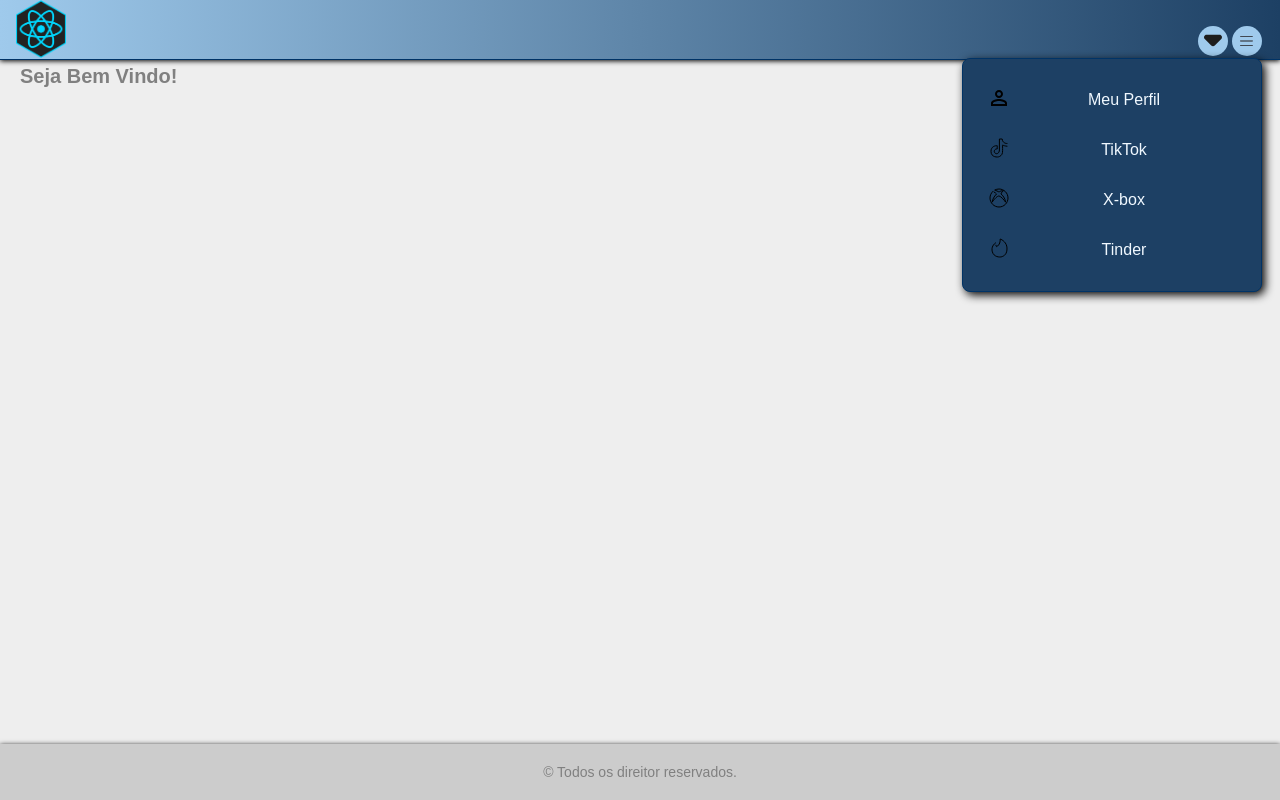
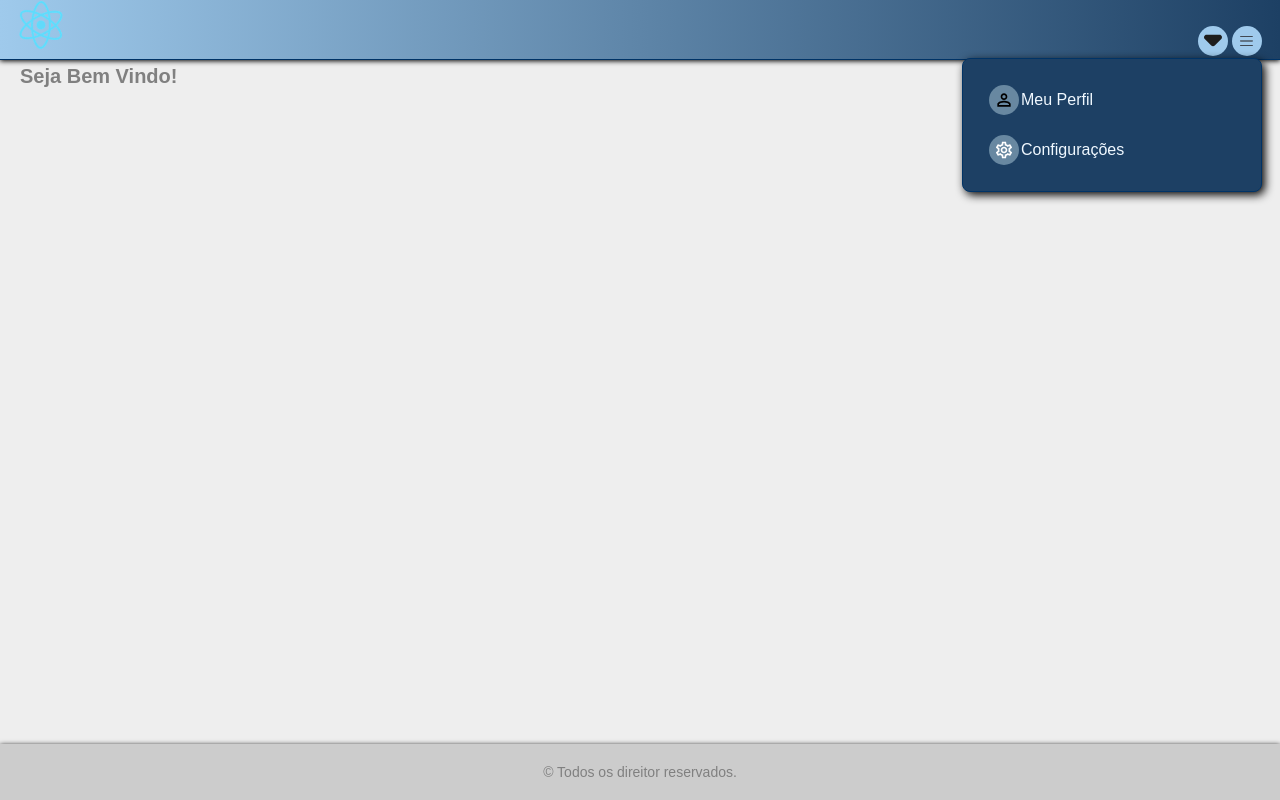
Before and after one commit to PabloHnunes/proj-inicial, a React (Create React App) app: page / in a window 1280 px wide. Both pictures are taken after a click on the link 1247 px from the left and 41 px from the top of the page. Built offline with nearby package versions, Linux system fonts and the light colour scheme.

Commit message:
finalizacao de dropdown

```diff
--- a/package.json
+++ b/package.json
@@ -14,6 +14,7 @@
     "react-dom": "^17.0.2",
     "react-router-dom": "^5.3.0",
     "react-scripts": "4.0.3",
+    "react-transition-group": "^4.4.2",
     "styled-components": "^5.3.1",
     "web-vitals": "^1.1.2"
   },
--- a/src/components/DropDownItem/index.js
+++ /dev/null
@@ -1,15 +0,0 @@
-import React from 'react';
-
-import { AreaDropItem, AreaSpanR, AreaSpanL } from '../DropDownItem/styled';
-
-function DropDrownItem(props){
-    return(
-        <AreaDropItem>
-            <AreaSpanL>{props.leftIcon}</AreaSpanL>
-                {props.children}
-            <AreaSpanR>{props.rightIcon}</AreaSpanR>
-        </AreaDropItem>
-    );
-}
-
-export default DropDrownItem;
--- a/src/components/DropDownItem/styled.js
+++ /dev/null
@@ -1,23 +0,0 @@
-import styled from 'styled-components';
-
-
-export const AreaDropItem = styled.a`
-    height: 50px;
-    display: flex;
-    align-items: center;
-    border-radius: var(--border-radius);
-    transition: background var(--speed);
-    padding: 0.5rem;
-    :hover{
-        background-color: var(--color-itens-bg);
-        color: #000000;
-    }
-`;
-
-export const AreaSpanR = styled.span`
-    margin-left: auto;
-`;
-
-export const AreaSpanL = styled.span`
-    margin-right: auto;
-`;
--- a/src/components/DropDownMenu/index.js
+++ b/src/components/DropDownMenu/index.js
@@ -1,34 +1,121 @@
-import React from 'react';
-import DropDrownItem from '../DropDownItem';
+import React, { useState } from 'react';
 
 import { ReactComponent as TikTok } from '../../assets/icons/tiktok.svg';
 import { ReactComponent as XBox } from '../../assets/icons/x-box.svg';
-import { ReactComponent as Tinder } from '../../assets/icons/tinder.svg';
+import { ReactComponent as Gear } from '../../assets/icons/gear-1.svg';
 import { ReactComponent as Arrow1 } from '../../assets/icons/arrow-1.svg';
 import { ReactComponent as Arrow2 } from '../../assets/icons/arrow-2.svg';
 import { ReactComponent as Arrow3 } from '../../assets/icons/arrow-3.svg';
 import { ReactComponent as Perfil } from '../../assets/icons/perfil-1.svg';
 
+import { CSSTransition } from 'react-transition-group';
 
 
-import { AreaDropMenu } from '../DropDownMenu/styled';
+
+import { AreaDropMenu, AreaMenu,AreaDropItem,AreaIconL,AreaIconR } from '../DropDownMenu/styled';
 
 function DropDrownMenu(){
+    const [ativo , setAtivo] = useState('main') ;
+    const [menuHeight, setMenuHeinght] = useState(null);
+
+    function calcHeight(el) {
+        const height = el.offsetHeigth;
+        setMenuHeinght(height);
+    }
+
+
+    function DropDrownItem( props ){
         return(
-        <AreaDropMenu>
+            <AreaDropItem href="#" onClick={() => props.goToMenu && setAtivo(props.goToMenu)}>
+                <AreaIconL>{props.leftIcon}</AreaIconL>
+                    {props.children}
+                <AreaIconR>{props.rightIcon}</AreaIconR>
+            </AreaDropItem>
+        );
+    }
 
-            <DropDrownItem leftIcon={<Perfil />} href="#">
+
+    return(
+        <AreaDropMenu style={{height: menuHeight}}>
+            <CSSTransition
+            in={ativo === 'main'}
+            unmountOnExit
+            timeout={500}
+            classNames='menu-primario'
+            onEnter={calcHeight}
+            >
+                <AreaMenu>
+                    <DropDrownItem
+                    leftIcon={<Perfil />}
+                    href="#">
                         Meu Perfil
                     </DropDrownItem>
-            <DropDrownItem leftIcon={<TikTok />} rigth={<Arrow1 />}>
+
+                    <DropDrownItem
+                    leftIcon={<Gear />}
+                    rightIcon={<Arrow3 />}
+                    goToMenu="config">
+                        Configurações
+                    </DropDrownItem>
+                </AreaMenu>
+            </CSSTransition>
+
+            <CSSTransition
+            in={ativo === 'config'}
+            unmountOnExit
+            timeout={500}
+            classNames='menu-secundario'
+            >
+                <AreaMenu>
+                    <DropDrownItem
+                    leftIcon={<Arrow3 className="icon-back"/>}
+                    goToMenu="main"/>
+
+                    <DropDrownItem
+                    leftIcon={<TikTok />}
+                    href="#">
                         TikTok
                     </DropDrownItem>
-            <DropDrownItem leftIcon={<XBox />} rigth={<Arrow2 />}>
-                X-box
+
+                    <DropDrownItem
+                    leftIcon={<XBox />}
+                    href="#"
+                    >
+                        X-Box
                     </DropDrownItem>
-            <DropDrownItem leftIcon={<Tinder />} rigth={<Arrow3 />}>
-                Tinder
+                    <DropDrownItem
+                    leftIcon={<XBox />}
+                    href="#"
+                    >
+                        X-Box
                     </DropDrownItem>
+                    <DropDrownItem
+                    leftIcon={<XBox />}
+                    href="#"
+                    >
+                        X-Box
+                    </DropDrownItem>
+                    <DropDrownItem
+                    leftIcon={<XBox />}
+                    href="#"
+                    >
+                        X-Box
+                    </DropDrownItem>
+                    <DropDrownItem
+                    leftIcon={<XBox />}
+                    href="#"
+                    >
+                        X-Box
+                    </DropDrownItem>
+                    <DropDrownItem
+                    leftIcon={<XBox />}
+                    href="#"
+                    >
+                        X-Box
+                    </DropDrownItem>
+
+                </AreaMenu>
+            </CSSTransition>
         </AreaDropMenu>
     );
 }
--- a/src/components/DropDownMenu/styled.js
+++ b/src/components/DropDownMenu/styled.js
@@ -12,4 +12,84 @@ export const AreaDropMenu = styled.div`
     padding: 1rem;
     overflow: hidden;
     box-shadow: 3px 3px 10px black;
+
+    transition: height var(--speed) ease;
+
+    .menu-primario-enter {
+        position: absolute;
+        transform: translateX(-110%);
+    }
+
+    .menu-primario-enter-active {
+        transform: translateX(0%);
+        transition: all var(--speed) ease;
+    }
+
+    .menu-primario-exit {
+        position: absolute;
+    }
+
+    .menu-primario-exit-active{
+        transform: translateX(-110%);
+        transition: all var(--speed) ease;
+    }
+
+    .menu-secundario-enter {
+        transform: translateX(110%);
+    }
+
+    .menu-secundario-enter-active {
+        transform: translateX(0%);
+        transition: all var(--speed) ease;
+    }
+
+    .menu-secundario-exit {
+    }
+
+    .menu-secundario-exit-active{
+        transform: translateX(110%);
+        transition: all var(--speed) ease;
+    }
+
 `;
+
+export const AreaMenu = styled.div`
+    width: 100%;
+`;
+
+export const AreaDropItem = styled.a`
+    height: 50px;
+    display: flex;
+    align-items: center;
+    border-radius: var(--border-radius);
+    transition: background var(--speed);
+    padding: 0.5rem;
+    :hover{
+        background-color: var(--color-itens-bg);
+        color: #000000;
+    }
+`;
+
+export const AreaIconR = styled.span`
+    margin-left: auto;
+`;
+
+export const AreaIconL = styled.span`
+    --button-size: calc(var(--nav-size) * 0.5);
+    width: var(--button-size);
+    height: var(--button-size);
+    background-color: #6888a1;
+    border-radius: 50%;
+    padding: 5px;
+    margin: 2px;
+    display: flex;
+    align-items: center;
+    justify-content: center;
+    transition: filter 300ms;
+    :hover{
+        filter: brightness(1.2);
+    }
+    .icon-back{
+        transform: rotate(180deg);
+    }
+`;
--- a/src/components/NavBar/index.js
+++ b/src/components/NavBar/index.js
@@ -1,5 +1,5 @@
 import React from 'react';
-import Logo from '../../assets/img/logo-react.png'
+import Logo from '../../assets/img/logo-react-2.png'
 import { AreaNav, AreaNavList, AreaLogo, AreaImg } from '../NavBar/styled';
 
 function NavBar(props){
--- a/src/components/NavBar/styled.js
+++ b/src/components/NavBar/styled.js
@@ -23,4 +23,16 @@ export const AreaLogo = styled.div`
 
 export const AreaImg = styled.img`
     width: 50px;
+    @media (prefers-reduced-motion: no-preference) {
+        animation: App-logo-spin infinite 20s linear;
+    }
+
+    @keyframes App-logo-spin {
+    from {
+        transform: rotate(0deg);
+    }
+    to {
+        transform: rotate(360deg);
+    }
+    }
 `;
```
Also changed, not shown: src/assets/icons/gear-1.svg (added), src/assets/img/logo-react-2.png (added). Lines whose indentation alone changed are shown as unchanged.
